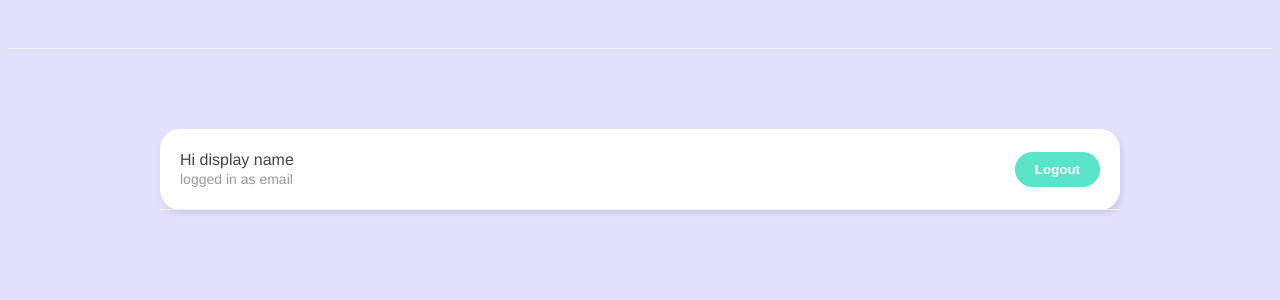
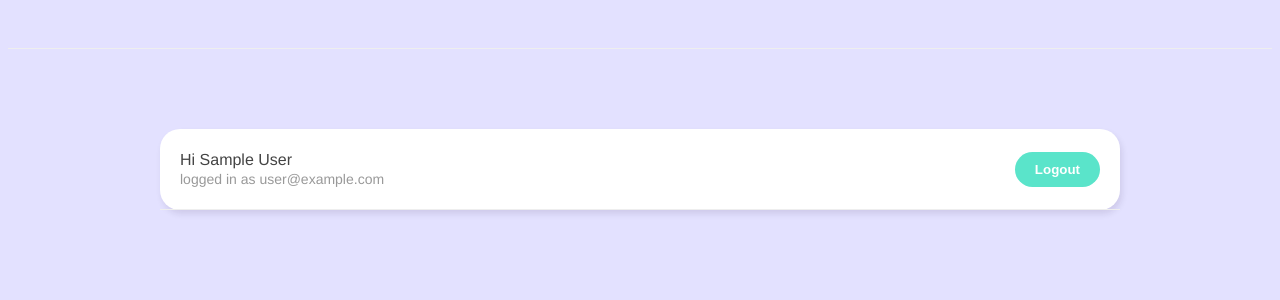
Before and after one commit to ChitKhonn/Live-Chat-App, a Vue app: page /chatroom in a window 1280 px wide. Shown: the top 300 px of the page. Built offline with nearby package versions, Linux system fonts and the light colour scheme; no server answers; sample sign-in values are in the browser's storage.

Commit message:
update route

```diff
--- a/src/components/Navbar.vue
+++ b/src/components/Navbar.vue
@@ -1,10 +1,12 @@
 <script >
 import {auth} from "@/firebase/config";
 import {ref} from "vue";
+import getUser from "@/composables/getUser";
 
 export default {
   setup() {
     let error = ref(null);
+    let {user} = getUser();
     let logout=async () => {
       try {
         await auth.signOut();
@@ -14,17 +16,17 @@ export default {
       }
     }
 
-    return {logout};
+    return {logout,user};
   }
 }
 
 </script>
 
 <template>
-  <nav>
+  <nav v-if="user">
     <div>
-      <p>Hi display name</p>
-      <p class="email">logged in as email</p>
+      <p>Hi {{user.displayName}} </p>
+      <p class="email">logged in as {{user.email}} </p>
     </div>
     <div>
       <button @click="logout">Logout</button>
--- /dev/null
+++ b/src/composables/getUser.js
@@ -0,0 +1,13 @@
+import {ref} from "vue";
+import {auth} from "@/firebase/config";
+
+let user = ref(auth.currentUser);
+auth.onAuthStateChanged((_user)=>{
+    user.value = _user;
+})
+
+let getUser = () => {
+    return {user};
+}
+
+export  default getUser;
--- a/src/main.js
+++ b/src/main.js
@@ -2,5 +2,11 @@ import { createApp } from 'vue'
 import App from './App.vue'
 import router from './router'
 import './assets/global.css'
+import {auth} from "@/firebase/config";
+let app;
 
-createApp(App).use(router).mount('#app')
+auth.onAuthStateChanged(()=>{
+    if (!app) {
+        app = createApp(App).use(router).mount('#app');
+    }
+})
--- a/src/router/index.js
+++ b/src/router/index.js
@@ -1,6 +1,7 @@
 import { createRouter, createWebHistory } from 'vue-router'
 import Welcome from '../views/Welcome'
 import Chatroom from "@/components/Chatroom.vue";
+import {auth} from "@/firebase/config";
 
 const routes = [
   {
@@ -12,7 +13,17 @@ const routes = [
   {
     path: '/chatroom',
     name: "Chatroom",
-    component: Chatroom
+    component: Chatroom,
+    beforeEnter(to,from,next){
+      let user = auth.currentUser;
+      if (user){
+        next();
+      }else {
+        next({name:'Welcome'})
+      }
+
+    }
+
   }
 ]
 
```
